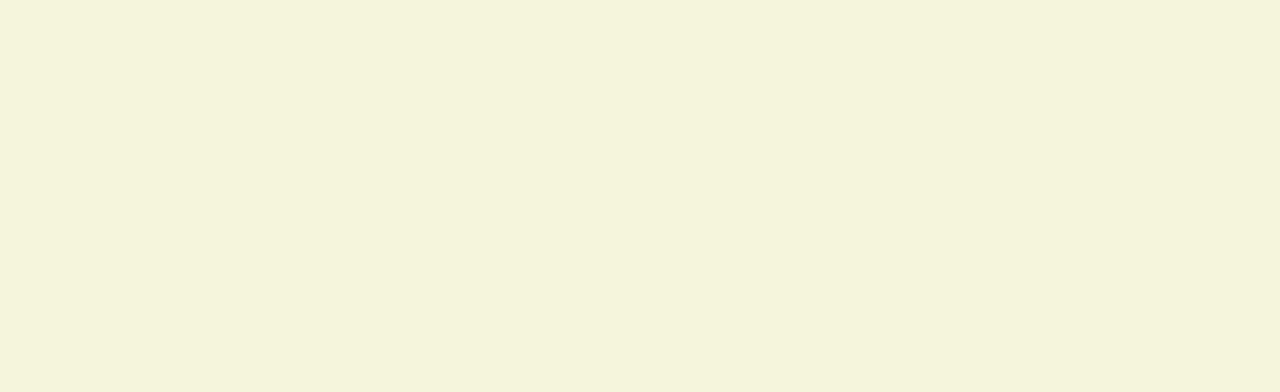
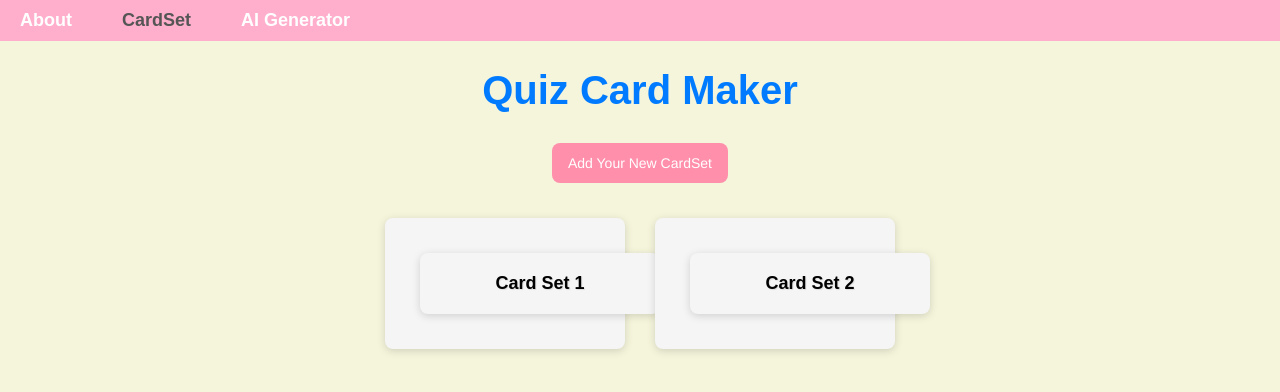
Before and after one commit to siri1515/HCI_Quiz_Card, a React (Create React App) app: page /cardset in a window 1280 px wide. Before the commit this address had no page. Shown: the top 392 px of the page. Built offline with nearby package versions, Linux system fonts and the light colour scheme.

Commit message:
add navbar

```diff
--- a/src/App.js
+++ b/src/App.js
@@ -2,6 +2,8 @@ import { React, useState } from 'react';
 import { BrowserRouter as Router, Route, Routes } from 'react-router-dom';
 import CardPage from './Components/CardPage/CardPage';
 import CardSetPage from './Components/CardSetPage';
+import About from './Components/Common/About';
+import AI from './Components/AI';
 //import ChatgptApi from './Components/ChatgptApi';
 
 //changes
@@ -130,7 +132,7 @@ function App() {
     <Router>
       <div>
         <Routes>
-          <Route  path="/"
+          <Route  path="/cardset"
                   element={
                             <CardSetPage
                               list={list}
@@ -139,6 +141,16 @@ function App() {
                               onSaveChosenSetIndex={saveChosenSetIndexHandler}
                               onSaveDeletedID={deleteIDHandler}
                             />
+                          }
+          />
+          <Route  path="/"
+                  element={
+                            <About />
+                          }
+          />
+          <Route  path="/ai"
+                  element={
+                            <AI />
                           }
           />
           <Route  path="/quizcard"
--- /dev/null
+++ b/src/Components/AI.js
@@ -0,0 +1,11 @@
+import React from 'react';
+import NavBar from './Common/NavBar';
+
+export default function AI() {
+  return (
+    <div>
+        <NavBar />
+        this is ai generator page
+    </div>
+  );
+}
--- a/src/Components/AddNewCardSet/AddNewCardSet.js
+++ b/src/Components/AddNewCardSet/AddNewCardSet.js
@@ -1,5 +1,6 @@
 import { React, useState } from 'react';
 import CardSetForm from './CardSetForm';
+import styles from './AddNewCardSet.module.css';
 
 export default function AddNewCardSet(props){
     const [addNew, setAddNew] = useState(true);
@@ -25,7 +26,7 @@ export default function AddNewCardSet(props){
         <div>
             {addNew ?
                 (
-                    <div>
+                    <div className={styles.button_block}>
                         <button onClick={ClickHandler}>Add Your New CardSet</button>
                     </div>
 
--- /dev/null
+++ b/src/Components/AddNewCardSet/AddNewCardSet.module.css
@@ -0,0 +1,37 @@
+.button_block{
+    display: flex;
+    align-items: center;
+    justify-content: center;
+}
+
+button {
+    background-color: #FF8FAB;
+    border-radius: 8px;
+    border-style: none;
+    box-sizing: border-box;
+    color: #FFFFFF;
+    cursor: pointer;
+    display: inline-block;
+    font-family: "Haas Grot Text R Web", "Helvetica Neue", Helvetica, Arial, sans-serif;
+    font-size: 14px;
+    font-weight: 500;
+    height: 40px;
+    line-height: 20px;
+    list-style: none;
+    margin: 0;
+    outline: none;
+    padding: 10px 16px;
+    position: relative;
+    text-align: center;
+    text-decoration: none;
+    transition: color 100ms;
+    vertical-align: baseline;
+    user-select: none;
+    -webkit-user-select: none;
+    touch-action: manipulation;
+}
+
+button:hover,
+button:focus {
+    background-color: #FB6F92;
+}
--- a/src/Components/CardSetPage.js
+++ b/src/Components/CardSetPage.js
@@ -1,6 +1,7 @@
 import {useState} from 'react';
 import CardSetItem from "./CardSetItem";
 import AddNewCardSet from './AddNewCardSet/AddNewCardSet';
+import NavBar from "./Common/NavBar";
 import './CardSetPage.css';
 import { useNavigate } from 'react-router-dom';
 
@@ -29,6 +30,7 @@ export default function CardSetPage(props){
 
     return(
         <div>
+            <NavBar />
             <h1 className="page_title">Quiz Card Maker</h1> {/* Add the title */}
             <AddNewCardSet onAddCardSet={addCardSetHandler} />
             <div className="card_set_page">
--- /dev/null
+++ b/src/Components/Common/About.js
@@ -0,0 +1,11 @@
+import React from 'react';
+import NavBar from './NavBar';
+
+export default function About() {
+  return (
+    <div>
+        <NavBar />
+        this is about page
+    </div>
+  );
+}
--- /dev/null
+++ b/src/Components/Common/NavBar.js
@@ -0,0 +1,26 @@
+import React from 'react';
+import { Link, useLocation } from 'react-router-dom';
+import styles from './NavBar.module.css';
+
+export default function Navbar() {
+    const location = useLocation();
+    return (
+        <div className={styles.navbar}>
+            <div className={styles.navLink}>
+                <Link to="/" className={location.pathname === '/' ? styles.link_disabled : styles.link}>
+                    <b>About</b>
+                </Link>
+            </div>
+            <div className={styles.navLink}>
+                <Link to="/cardset" className={location.pathname === '/cardset' ? styles.link_disabled : styles.link}>
+                    <b>CardSet</b>
+                </Link>
+            </div>
+            <div className={styles.navLink}>
+                <Link to="/ai" className={location.pathname === '/ai' ? styles.link_disabled : styles.link}>
+                    <b>AI Generator</b>
+                </Link>
+            </div>
+        </div>
+    );
+}
--- /dev/null
+++ b/src/Components/Common/NavBar.module.css
@@ -0,0 +1,28 @@
+.navbar {
+    display: flex;
+    height: auto;
+    background-color: #FFAFCC;
+    padding: 10px;
+    font-size: 18px;
+  }
+
+.navLink {
+    margin-left: 10px;
+    margin-right: 40px;
+}
+
+.navLink a{
+    text-decoration: none;
+}
+
+.link{
+    color: white;
+}
+
+.link:hover{
+    color: #555;
+}
+
+.link_disabled{
+    color: #555;
+}
```
